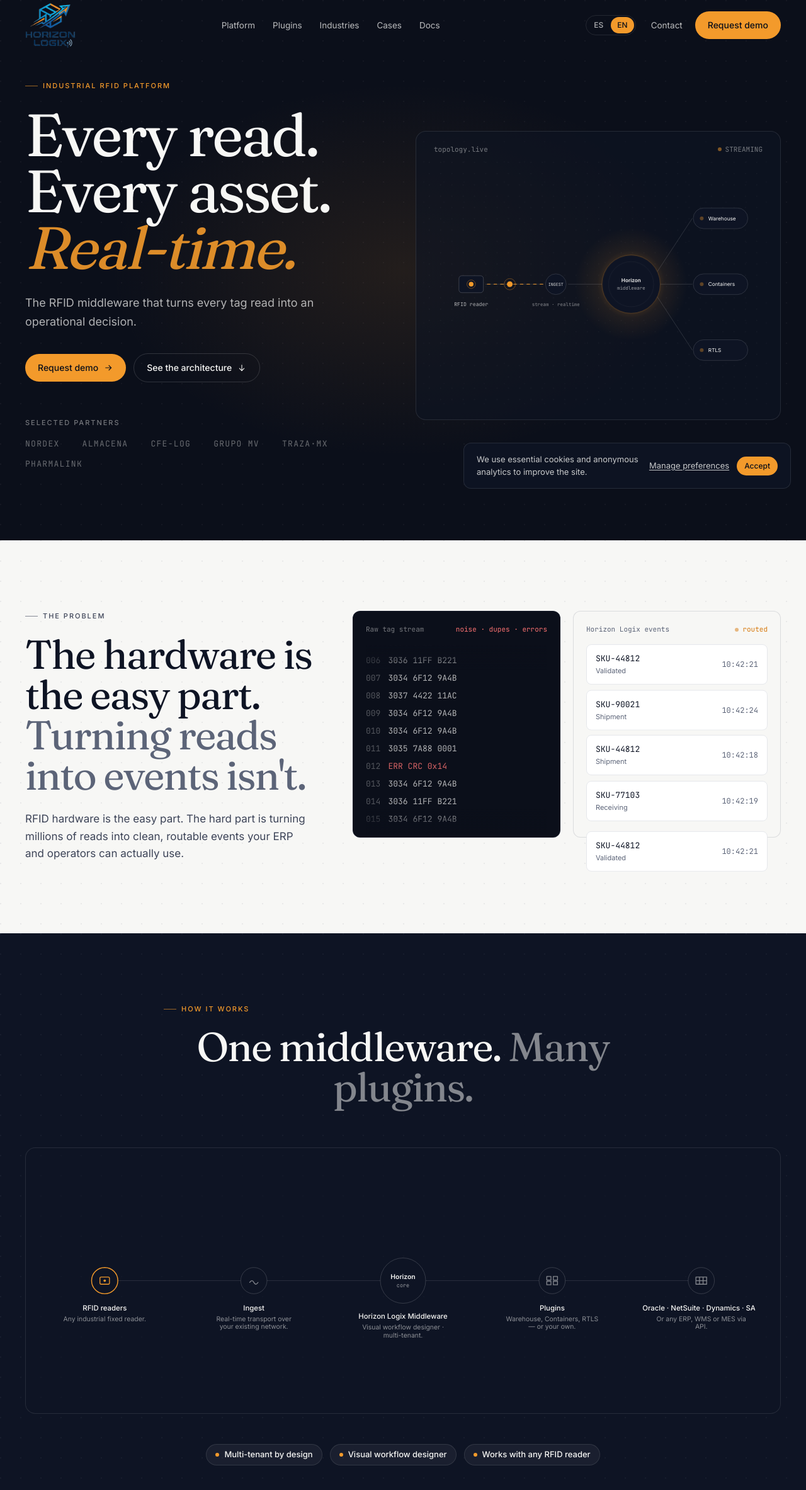
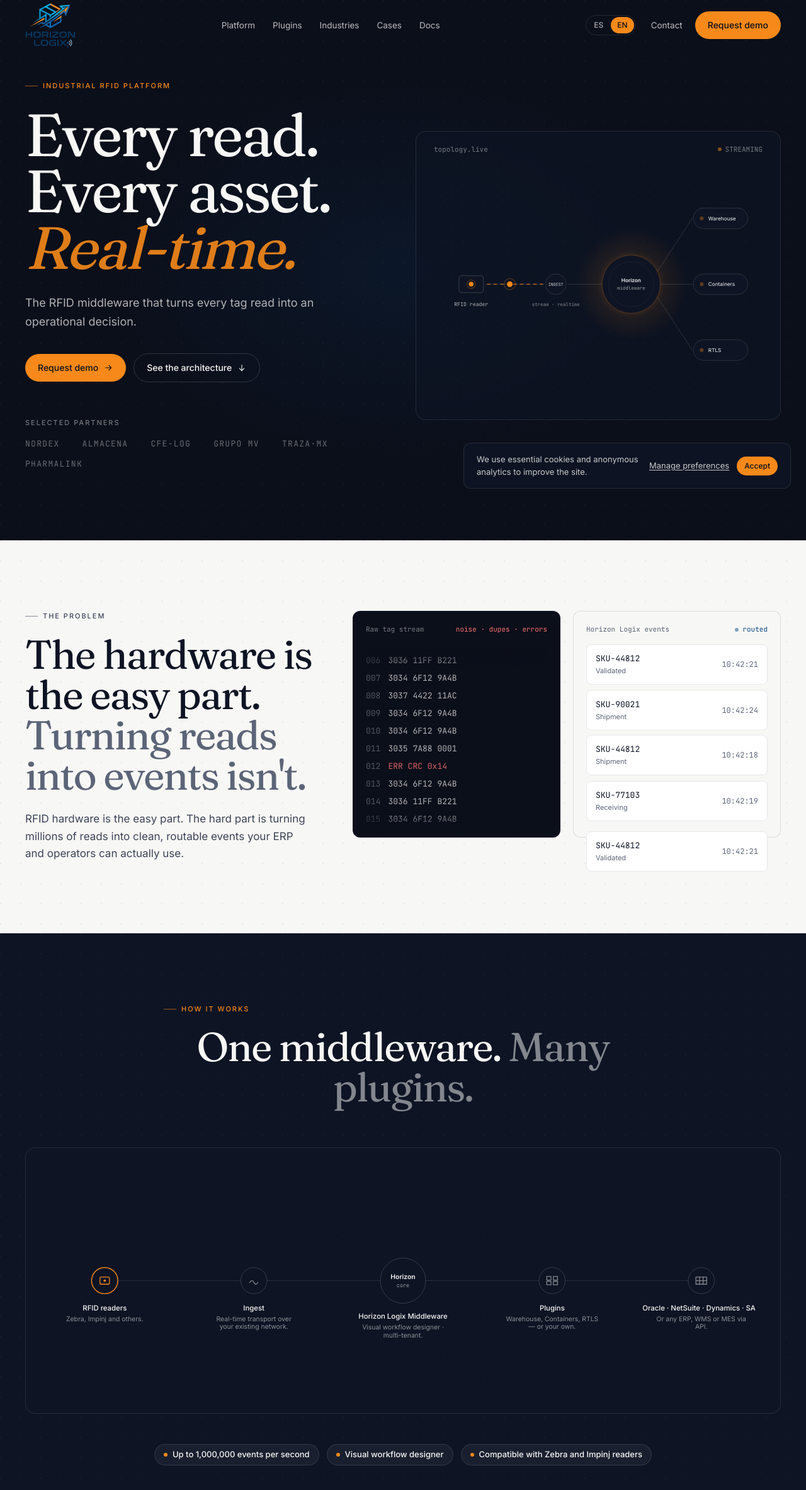
Before and after one commit to SebastianOrtega/horizonLogix-web, a React (Vite) app: page / in a window 1280 px wide. Shown: the top 2366 px of the page at 63% size. Built offline with nearby package versions, Linux system fonts and the light colour scheme.

Commit message:
refactor: consolidate theme color management and update primary accent color to blue

```diff
--- a/src/App.jsx
+++ b/src/App.jsx
@@ -1,5 +1,6 @@
 import { useEffect, useState } from "react";
 import { I18N } from "./i18n.js";
+import { ACCENT, ACCENT_DEEP, ACCENT_RGB } from "./theme.js";
 import {
   ArchIT,
   CookieStrip,
@@ -17,8 +18,6 @@
 } from "./components/Sections.jsx";
 import WorkflowDesigner from "./components/WorkflowDesigner.jsx";
 import DemoModal from "./components/DemoModal.jsx";
-
-const ACCENT = "#F39A2B";
 
 function detectLang() {
   const url = new URL(window.location.href);
@@ -40,7 +39,10 @@
   }, [lang]);
 
   useEffect(() => {
-    document.documentElement.style.setProperty("--signal", ACCENT);
+    const s = document.documentElement.style;
+    s.setProperty("--signal", ACCENT);
+    s.setProperty("--signal-deep", ACCENT_DEEP);
+    s.setProperty("--signal-rgb", ACCENT_RGB);
   }, []);
 
   const setLang = (l) => {
--- a/src/components/NetworkDiagram.jsx
+++ b/src/components/NetworkDiagram.jsx
@@ -1,4 +1,5 @@
 import { useEffect, useState } from "react";
+import { ACCENT } from "../theme.js";
 
 export default function NetworkDiagram({ t, reduced }) {
   const W = 720,
@@ -42,13 +43,13 @@
       <svg viewBox={`0 0 ${W} ${H}`} className="w-full h-auto" preserveAspectRatio="xMidYMid meet">
         <defs>
           <radialGradient id="hubGlow" cx="50%" cy="50%" r="50%">
-            <stop offset="0%" stopColor="#F39A2B" stopOpacity="0.55" />
-            <stop offset="60%" stopColor="#F39A2B" stopOpacity="0.08" />
-            <stop offset="100%" stopColor="#F39A2B" stopOpacity="0" />
+            <stop offset="0%" stopColor={ACCENT} stopOpacity="0.55" />
+            <stop offset="60%" stopColor={ACCENT} stopOpacity="0.08" />
+            <stop offset="100%" stopColor={ACCENT} stopOpacity="0" />
           </radialGradient>
           <linearGradient id="lineGrad" x1="0" y1="0" x2="1" y2="0">
             <stop offset="0%" stopColor="#ffffff" stopOpacity="0.08" />
-            <stop offset="50%" stopColor="#F39A2B" stopOpacity="0.55" />
+            <stop offset="50%" stopColor={ACCENT} stopOpacity="0.55" />
             <stop offset="100%" stopColor="#ffffff" stopOpacity="0.08" />
           </linearGradient>
           <pattern id="dotgrid" x="0" y="0" width="24" height="24" patternUnits="userSpaceOnUse">
@@ -83,7 +84,7 @@
             y1={stage === 0 ? reader.y : mqtt.y}
             x2={stage === 0 ? mqtt.x - 26 : hub.x - 38}
             y2={stage === 0 ? mqtt.y : hub.y}
-            stroke="#F39A2B"
+            stroke={ACCENT}
             strokeWidth="1.5"
             strokeLinecap="round"
             className="flow"
@@ -110,7 +111,7 @@
               y1={hub.y}
               x2={hub.x + 38 + (p.x - 60 - (hub.x + 38)) * sub}
               y2={hub.y + (p.y - hub.y) * sub}
-              stroke="#F39A2B"
+              stroke={ACCENT}
               strokeWidth="1.5"
               strokeLinecap="round"
               opacity={0.85}
@@ -124,15 +125,15 @@
                 key={i}
                 r="22"
                 fill="none"
-                stroke="#F39A2B"
+                stroke={ACCENT}
                 strokeWidth="1"
                 className="pulse-ring"
                 style={{ animationDelay: `${d}s` }}
               />
             ))}
           <rect x="-26" y="-18" width="52" height="36" rx="6" fill="#0E1424" stroke="rgba(255,255,255,0.25)" />
-          <circle cx="0" cy="0" r="5" fill="#F39A2B" />
-          <circle cx="0" cy="0" r="9" fill="none" stroke="#F39A2B" strokeOpacity="0.5" />
+          <circle cx="0" cy="0" r="5" fill={ACCENT} />
+          <circle cx="0" cy="0" r="9" fill="none" stroke={ACCENT} strokeOpacity="0.5" />
         </g>
         <text
           x={reader.x}
@@ -153,10 +154,10 @@
         </g>
 
         <g transform={`translate(${hub.x}, ${hub.y})`}>
-          <circle r="62" fill="#0E1424" stroke="#F39A2B" strokeOpacity="0.4" />
+          <circle r="62" fill="#0E1424" stroke={ACCENT} strokeOpacity="0.4" />
           <circle r="48" fill="none" stroke="rgba(255,255,255,0.08)" />
           {!reduced && (
-            <circle r="62" fill="none" stroke="#F39A2B" strokeOpacity="0.35" strokeWidth="1.5" className="pulse-ring" />
+            <circle r="62" fill="none" stroke={ACCENT} strokeOpacity="0.35" strokeWidth="1.5" className="pulse-ring" />
           )}
           <text textAnchor="middle" y="-4" fontSize="11" fontWeight="600" fill="#F7F7F5">
             Horizon
@@ -169,7 +170,7 @@
         {plugins.map((p, i) => (
           <g key={i} transform={`translate(${p.x}, ${p.y})`}>
             <rect x="-58" y="-22" width="116" height="44" rx="22" fill="#0E1424" stroke="rgba(255,255,255,0.18)" />
-            <circle cx="-40" cy="0" r="4" fill="#F39A2B" opacity={stage === 2 && sub > 0.7 ? 1 : 0.35} />
+            <circle cx="-40" cy="0" r="4" fill={ACCENT} opacity={stage === 2 && sub > 0.7 ? 1 : 0.35} />
             <text x="-26" y="4" fontSize="11" fill="#F7F7F5" fontFamily="Inter">
               {p.label}
             </text>
@@ -178,8 +179,8 @@
 
         {tagPos && (
           <g transform={`translate(${tagPos.x}, ${tagPos.y})`}>
-            <circle r="6" fill="#F39A2B" />
-            <circle r="12" fill="none" stroke="#F39A2B" strokeOpacity="0.5" />
+            <circle r="6" fill={ACCENT} />
+            <circle r="12" fill="none" stroke={ACCENT} strokeOpacity="0.5" />
           </g>
         )}
 
--- a/src/components/Sections.jsx
+++ b/src/components/Sections.jsx
@@ -1,5 +1,6 @@
 import { useEffect, useMemo, useRef, useState } from "react";
-import logoUrl from "../assets/logo-horizonlogix.png";
+import logoUrl from "../assets/logo-horizonlogix.svg";
+import { ACCENT, ACCENT_RGB } from "../theme.js";
 import {
   Button,
   Eyebrow,
@@ -91,7 +92,7 @@
       <div
         aria-hidden
         className="absolute top-1/2 left-1/2 -translate-x-1/2 -translate-y-1/2 w-[1100px] h-[700px] pointer-events-none"
-        style={{ background: "radial-gradient(ellipse at center, rgba(243,154,43,0.10), transparent 60%)" }}
+        style={{ background: `radial-gradient(ellipse at center, rgba(${ACCENT_RGB},0.10), transparent 60%)` }}
       ></div>
 
       <div className="relative grid lg:grid-cols-12 gap-10 items-center">
@@ -261,7 +262,7 @@
 }
 
 function NodeIcon({ kind, active }) {
-  const c = active ? "#F39A2B" : "rgba(247,247,245,0.5)";
+  const c = active ? ACCENT : "rgba(247,247,245,0.5)";
   const props = { stroke: c, fill: "none", strokeWidth: 1.4, strokeLinecap: "round", strokeLinejoin: "round" };
   switch (kind) {
     case "readers":
@@ -310,8 +311,8 @@
       <svg viewBox={`0 0 ${W} ${H}`} className="w-full h-auto">
         <defs>
           <radialGradient id="nodeGlow" cx="50%" cy="50%" r="50%">
-            <stop offset="0%" stopColor="#F39A2B" stopOpacity="0.5" />
-            <stop offset="100%" stopColor="#F39A2B" stopOpacity="0" />
+            <stop offset="0%" stopColor={ACCENT} stopOpacity="0.5" />
+            <stop offset="100%" stopColor={ACCENT} stopOpacity="0" />
           </radialGradient>
         </defs>
 
@@ -328,7 +329,7 @@
           y1={H / 2}
           x2={positions[Math.min(active, positions.length - 1)].x}
           y2={H / 2}
-          stroke="#F39A2B"
+          stroke={ACCENT}
           strokeWidth="2"
           style={{ transition: "all 600ms var(--ease-out)" }}
         />
@@ -342,7 +343,7 @@
               <circle
                 r={isCenter ? 38 : 22}
                 fill="#0E1424"
-                stroke={isActive ? "#F39A2B" : "rgba(255,255,255,0.18)"}
+                stroke={isActive ? ACCENT : "rgba(255,255,255,0.18)"}
                 strokeWidth={isActive ? 1.5 : 1}
                 style={{ transition: "all 500ms var(--ease-out)" }}
               />
@@ -463,7 +464,7 @@
     <div className="rounded-md border border-graphite-600/12 bg-white p-3 text-[10.5px] text-graphite-600 font-mono relative h-[68px] overflow-hidden">
       <div className="absolute inset-2 grid grid-cols-8 grid-rows-3 gap-0.5">
         {Array.from({ length: 24 }).map((_, i) => (
-          <div key={i} className="rounded-[1px]" style={{ background: `rgba(243,154,43,${(i % 7) / 9})` }} />
+          <div key={i} className="rounded-[1px]" style={{ background: `rgba(${ACCENT_RGB},${(i % 7) / 9})` }} />
         ))}
       </div>
       <div className="absolute bottom-1.5 right-2 text-graphite-500">station-04</div>
@@ -601,8 +602,8 @@
           <svg viewBox="0 0 1200 280" className="w-full h-auto">
             <defs>
               <linearGradient id="trackGrad" x1="0" y1="0" x2="1" y2="0">
-                <stop offset="0%" stopColor="#F39A2B" stopOpacity="0" />
-                <stop offset="100%" stopColor="#F39A2B" stopOpacity="0.7" />
+                <stop offset="0%" stopColor={ACCENT} stopOpacity="0" />
+                <stop offset="100%" stopColor={ACCENT} stopOpacity="0.7" />
               </linearGradient>
             </defs>
 
@@ -622,10 +623,10 @@
               return (
                 <g key={i} transform={`translate(${cx}, 140)`}>
                   {isActive && !reduced && (
-                    <circle r="22" fill="none" stroke="#F39A2B" strokeOpacity="0.4" className="pulse-ring" />
+                    <circle r="22" fill="none" stroke={ACCENT} strokeOpacity="0.4" className="pulse-ring" />
                   )}
-                  <circle r="9" fill="#0B0F1A" stroke={isActive ? "#F39A2B" : "rgba(255,255,255,0.25)"} strokeWidth="1.5" />
-                  {isActive && <circle r="3.5" fill="#F39A2B" />}
+                  <circle r="9" fill="#0B0F1A" stroke={isActive ? ACCENT : "rgba(255,255,255,0.25)"} strokeWidth="1.5" />
+                  {isActive && <circle r="3.5" fill={ACCENT} />}
                   <text y="-22" textAnchor="middle" fontSize="11" fill="rgba(247,247,245,0.55)" fontFamily="JetBrains Mono">
                     {String(i + 1).padStart(2, "0")}
                   </text>
@@ -644,8 +645,8 @@
 
             {!reduced && (
               <g transform={`translate(${80 + 1040 * phase}, 140)`}>
-                <circle r="6" fill="#F39A2B" />
-                <circle r="14" fill="none" stroke="#F39A2B" strokeOpacity="0.45" />
+                <circle r="6" fill={ACCENT} />
+                <circle r="14" fill="none" stroke={ACCENT} strokeOpacity="0.45" />
               </g>
             )}
           </svg>
@@ -787,7 +788,7 @@
       <div
         aria-hidden
         className="absolute inset-0 pointer-events-none"
-        style={{ background: "radial-gradient(ellipse at 50% 60%, rgba(243,154,43,0.15), transparent 55%)" }}
+        style={{ background: `radial-gradient(ellipse at 50% 60%, rgba(${ACCENT_RGB},0.15), transparent 55%)` }}
       />
       <div className="relative">
         <Reveal>
--- a/src/i18n.js
+++ b/src/i18n.js
@@ -45,16 +45,16 @@
       title1: "Un middleware.",
       title2: "Muchos plugins.",
       stages: [
-        { k: "readers", t: "Lectores RFID", d: "Cualquier lector fijo industrial." },
+        { k: "readers", t: "Lectores RFID", d: "Zebra, Impinj y otros." },
         { k: "mqtt", t: "Ingesta", d: "Transporte en tiempo real sobre tu red." },
         { k: "core", t: "Middleware Horizon Logix", d: "Diseñador gráfico de flujos · multi-tenant." },
         { k: "plugins", t: "Plugins", d: "Warehouse, Containers, RTLS — o el tuyo." },
         { k: "erp", t: "Oracle · NetSuite · Dynamics · SAP", d: "O cualquier ERP, WMS o MES vía API." },
       ],
       pills: [
-        "Multi-tenant by design",
+        "Hasta 1,000,000 eventos por segundo",
         "Diseñador gráfico de flujos de trabajo",
-        "Compatible con cualquier lector RFID",
+        "Compatible Lectores Zebra e Impinj",
       ],
     },
     plugins: {
@@ -222,16 +222,16 @@
       title1: "One middleware.",
       title2: "Many plugins.",
       stages: [
-        { k: "readers", t: "RFID readers", d: "Any industrial fixed reader." },
+        { k: "readers", t: "RFID readers", d: "Zebra, Impinj and others." },
         { k: "mqtt", t: "Ingest", d: "Real-time transport over your existing network." },
         { k: "core", t: "Horizon Logix Middleware", d: "Visual workflow designer · multi-tenant." },
         { k: "plugins", t: "Plugins", d: "Warehouse, Containers, RTLS — or your own." },
         { k: "erp", t: "Oracle · NetSuite · Dynamics · SAP", d: "Or any ERP, WMS or MES via API." },
       ],
       pills: [
-        "Multi-tenant by design",
+        "Up to 1,000,000 events per second",
         "Visual workflow designer",
-        "Works with any RFID reader",
+        "Compatible with Zebra and Impinj readers",
       ],
     },
     plugins: {
--- a/src/index.css
+++ b/src/index.css
@@ -8,8 +8,9 @@
   --ink-900: #0e1424;
   --ink-800: #141b2e;
   --paper-50: #f7f7f5;
-  --signal: #f39a2b;
-  --signal-deep: #d77a0f;
+  --signal: #105ca9;
+  --signal-rgb: 16, 92, 169;
+  --signal-deep: #0d4a87;
   --grid-line: rgba(255, 255, 255, 0.06);
   --grid-line-dark: rgba(11, 15, 26, 0.06);
   --ease-out: cubic-bezier(0.22, 0.61, 0.36, 1);
@@ -103,7 +104,7 @@
 }
 .card-lift:hover {
   transform: translateY(-3px);
-  box-shadow: 0 18px 40px -22px rgba(243, 154, 43, 0.25),
+  box-shadow: 0 18px 40px -22px rgba(var(--signal-rgb), 0.25),
     0 4px 14px -8px rgba(0, 0, 0, 0.4);
 }
 
--- /dev/null
+++ b/src/theme.js
@@ -0,0 +1,10 @@
+// Single source of truth for the brand accent.
+// Change ACCENT/ACCENT_DEEP/ACCENT_RGB here and the rest of the app follows:
+// - tailwind.config.js consumes these for the `signal` color tokens
+// - src/App.jsx pushes them into CSS vars (--signal, --signal-deep, --signal-rgb)
+// - SVG components import ACCENT directly (SVG attrs can't read CSS vars)
+// ACCENT_RGB must match ACCENT — kept as a tuple string for use inside rgba(...)
+
+export const ACCENT = "#f6891a";
+export const ACCENT_DEEP = "#0d4a87";
+export const ACCENT_RGB = "16, 92, 169";
--- a/tailwind.config.js
+++ b/tailwind.config.js
@@ -1,3 +1,5 @@
+import { ACCENT, ACCENT_DEEP, ACCENT_RGB } from "./src/theme.js";
+
 /** @type {import('tailwindcss').Config} */
 export default {
   content: ["./index.html", "./src/**/*.{js,jsx}"],
@@ -7,7 +9,7 @@
         ink: { 950: "#0B0F1A", 900: "#0E1424", 800: "#141B2E", 700: "#1B2438" },
         paper: { 50: "#F7F7F5", 100: "#EFEFEC", 200: "#E3E3DF" },
         graphite: { 400: "#7B8395", 500: "#5C6478", 600: "#3D4458", 700: "#2A2F40" },
-        signal: { DEFAULT: "#F39A2B", soft: "#F39A2B33", deep: "#D77A0F" },
+        signal: { DEFAULT: ACCENT, soft: `rgba(${ACCENT_RGB}, 0.2)`, deep: ACCENT_DEEP },
       },
       fontFamily: {
         sans: ["Inter", "ui-sans-serif", "system-ui"],
```
Also changed, not shown: src/assets/logo-horizonlogix.png (deleted), src/assets/logo-horizonlogix.svg (added).
